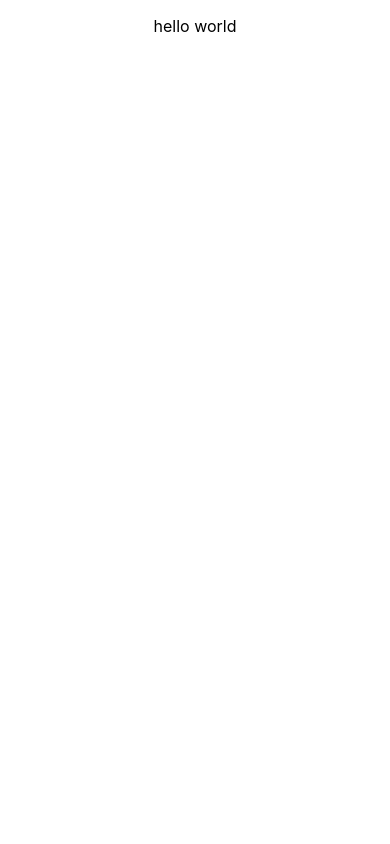
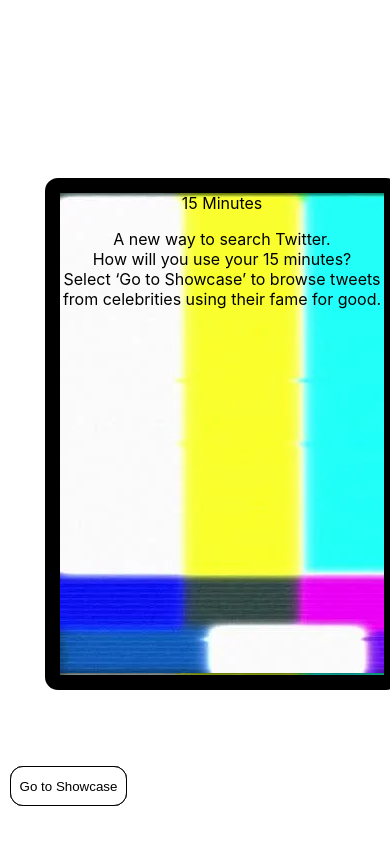
Before and after one commit to cvs181801/15-minutes, a React (Create React App) app: page / in a window 390 px wide. Built offline with nearby package versions, Linux system fonts and the light colour scheme.

Commit message:
add basic mobile friendly layout

```diff
--- a/src/App.css
+++ b/src/App.css
@@ -36,3 +36,33 @@
     transform: rotate(360deg);
   }
 }
+
+.container {
+  position: absolute;
+  width: 324px;
+  height: 482px;
+  left: 45px;
+  top: 178px;
+
+  background: url('./pics/TV.png');
+  border: 15px solid #000000;
+  border-radius: 13px;
+}
+
+.buttonsContainer {
+  display: flex;
+}
+
+.searchBtn,
+.homeBtn,
+.showcaseBtn {
+  position: absolute;
+  width: 117px;
+  height: 40px;
+  left: 10px;
+  top: 766px;
+  background: #FFFFFF;
+  border: 1px solid #000000;
+  box-sizing: border-box;
+  border-radius: 13px;
+}
--- a/src/App.js
+++ b/src/App.js
@@ -1,10 +1,20 @@
 
 import './App.css';
+
 
 function App() {
   return (
     <div className="App">
-      <p>hello world</p>
+      <div className="container">15 Minutes
+        <p>A new way to search Twitter.
+          <br/>How will you use your 15 minutes?
+          <br/>Select ‘Go to Showcase’ to browse tweets from celebrities using their fame for good.</p>
+      </div>
+      <div className="buttonsContainer">
+        <button className="searchBtn"><a>Search Tweets</a></button>
+        <button className="homeBtn"><a>Home</a></button>
+        <button className="showcaseBtn"><a>Go to Showcase</a></button>
+      </div>
     </div>
   );
 }
```
Also changed, not shown: src/pics/TV.png (added).
